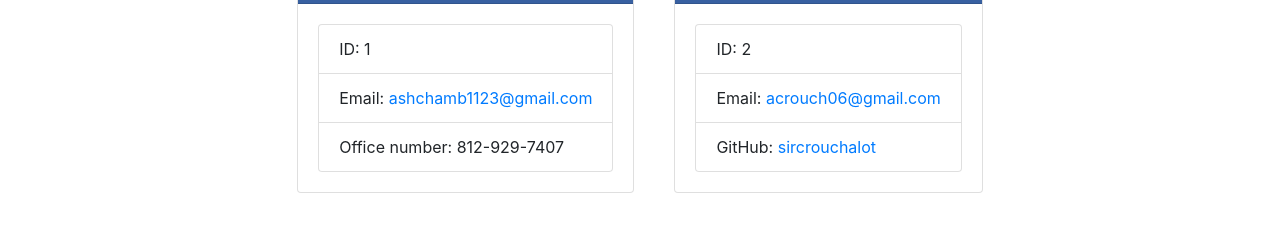
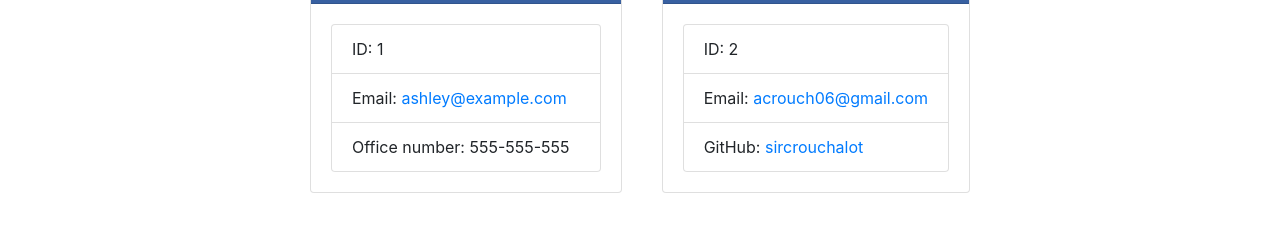
Before and after one commit to sircrouchalot/Team-Template-Generator, a website: page output/team.html in a window 1280 px wide. Shown: the part 338-570 px from the top of the page. Drawn offline with nearby package versions, Linux system fonts and the light colour scheme.

Commit message:
sample team page

```diff
--- a/output/team.html
+++ b/output/team.html
@@ -31,8 +31,8 @@
     <div class="card-body">
         <ul class="list-group">
             <li class="list-group-item">ID: 1</li>
-            <li class="list-group-item">Email: <a href="mailto:ashchamb1123@gmail.com">ashchamb1123@gmail.com</a></li>
-            <li class="list-group-item">Office number: 812-929-7407</li>
+            <li class="list-group-item">Email: <a href="mailto:ashley@example.com">ashley@example.com</a></li>
+            <li class="list-group-item">Office number: 555-555-555</li>
         </ul>
     </div>
 </div>
```
